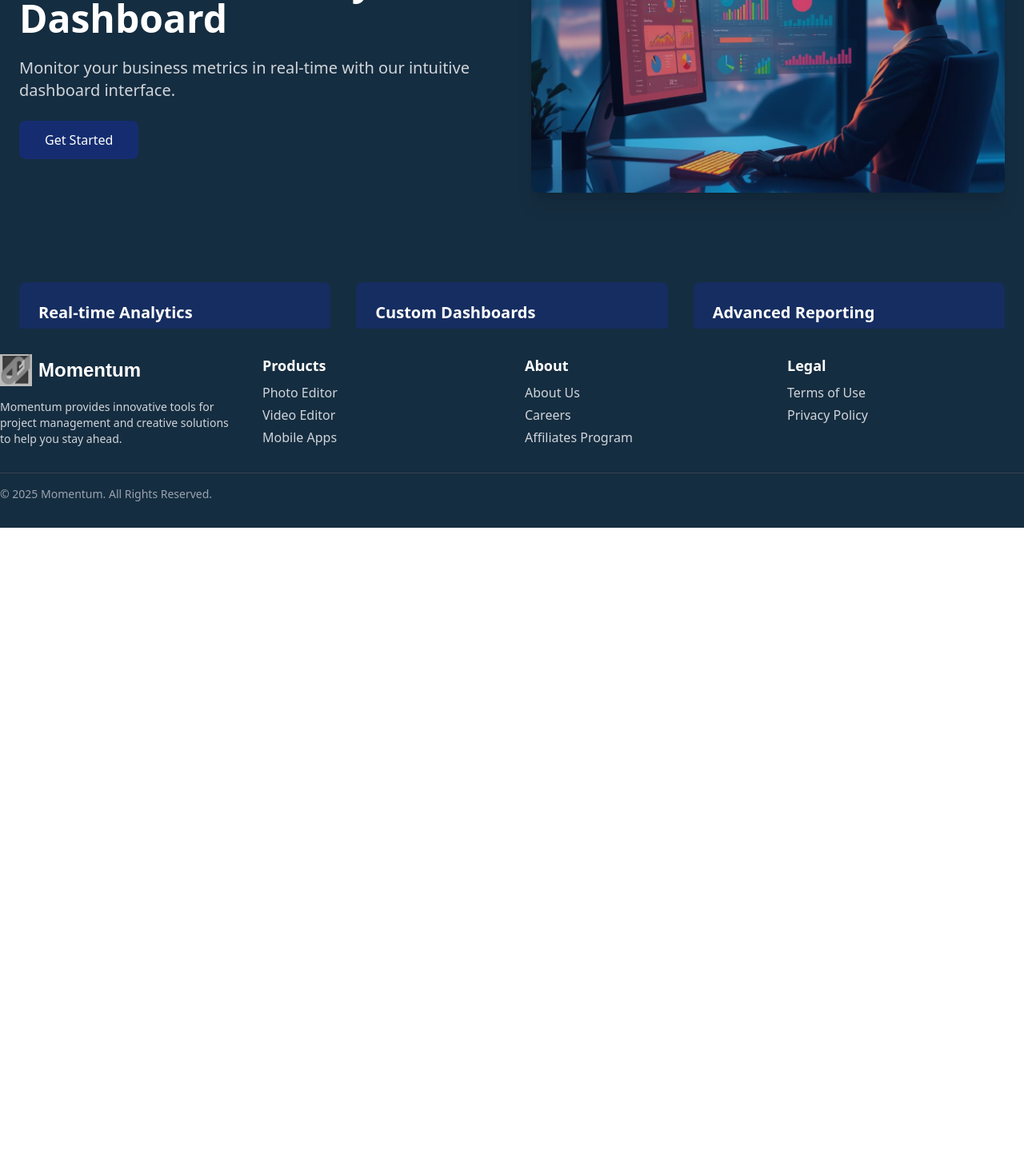
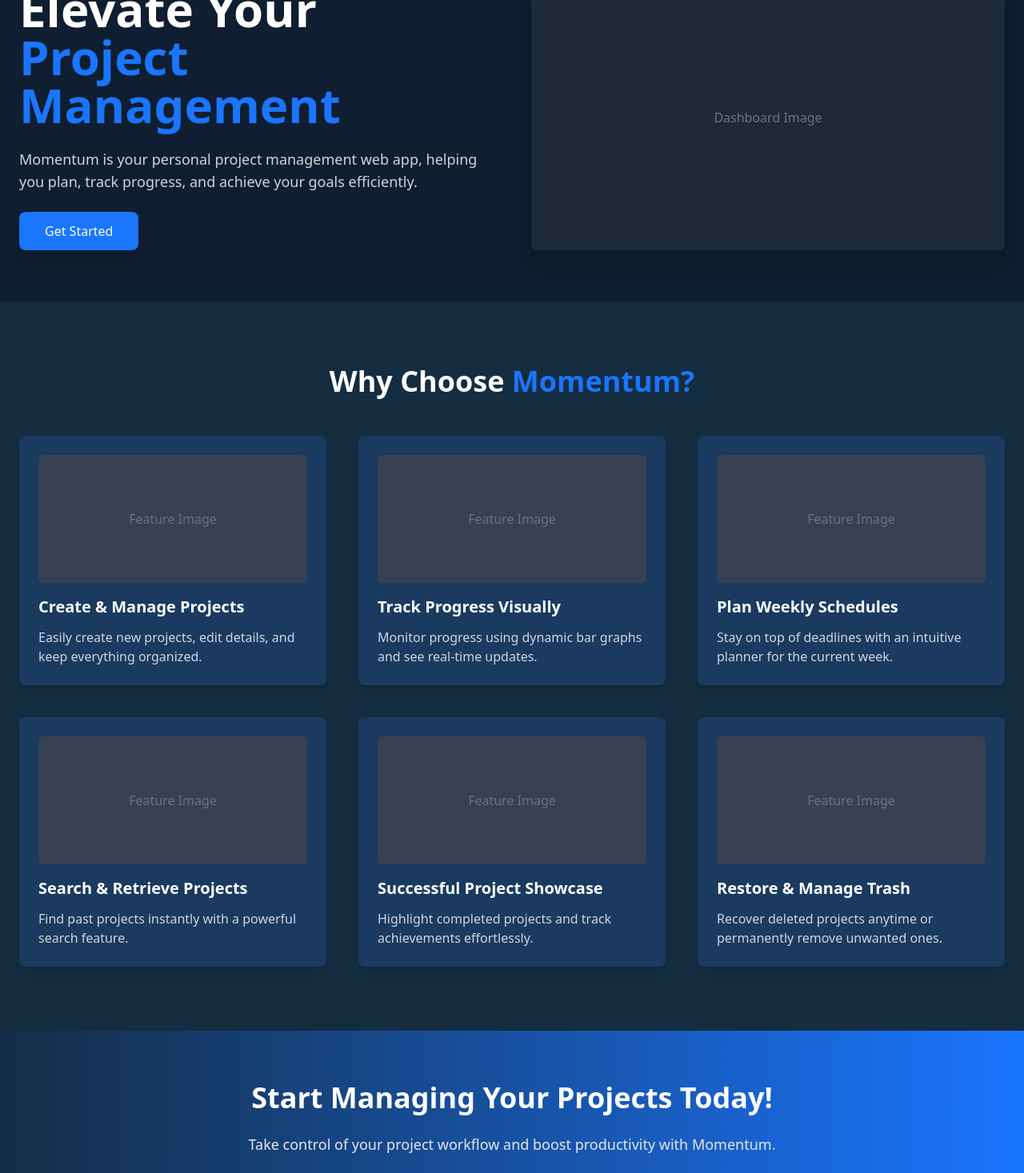
Before and after one commit to aditya-poojary/Momentum, a React (Vite) app: page / in a window 1280 px wide. Shown: the part 140-1607 px from the top of the page at 80% size. Before the commit the page ends 800 px from the top, so only its background shows below. Built offline with nearby package versions, Linux system fonts and the light colour scheme; no server answers; a web font is replaced by a local one.

Commit message:
Make the layout of the Dashboard proper. Refactor the trasbin to reduce the bugs

```diff
--- a/src/Components/Header/Header.jsx
+++ b/src/Components/Header/Header.jsx
@@ -54,11 +54,11 @@ function Header() {
   }, []);
 
   return (
-    <header className="fixed top-0 left-0 w-full bg-gradient-to-br from-[#152d30] to-[#152d70] text-white p-4 shadow-md z-50">
+    <header className="fixed top-0 left-0 w-full bg-gradient-to-br from-[#152d30] to-[#152d70] text-white p-4 shadow-md z-50 ">
 
       <nav className="container mx-auto flex justify-between items-center">
         {/* Logo */}
-        <Link to={isAuthenticated ? "/Dashboard" : "/HeroPage"} className="flex items-center ml-[80px]">
+        <Link to={isAuthenticated ? "/Dashboard" : "/"} className="flex items-center ml-[80px]">
           <img src="Logo.jpg" alt="Logo" className="h-10 w-10 mr-3" />
           <h1 className="text-3xl font-bold tracking-wide font-LogoFont">
             Momentum
@@ -68,7 +68,7 @@ function Header() {
         {/* Navigation Links */}
         <div className="flex space-x-6">
           <Link
-            to={isAuthenticated ? "/Dashboard" : "/HeroPage"}
+            to={isAuthenticated ? "/Dashboard" : "/"}
             className="text-white hover:text-gray-300 transition duration-300"
           >
             {isAuthenticated ? "Dashboard" : "Home"}
--- a/src/Components/LandingPage/LandingPage.jsx
+++ b/src/Components/LandingPage/LandingPage.jsx
@@ -1,78 +1,109 @@
-import React from 'react';
+import React from "react";
 
 const LandingPage = () => {
   return (
-    <div className="relative min-h-screen bg-[#152d40]">
-      {/* Header is integrated via router, so removing header here */}
-
+    <div className="relative min-h-screen bg-[#0f1e30]">
       {/* Main Content */}
       <main className="relative">
         {/* Hero Section */}
-        <section className="container mx-auto px-6 py-12">
+        <section className="container mx-auto px-6 py-16">
           <div className="grid md:grid-cols-2 gap-12 items-center">
             {/* Left Column - Text Content */}
             <div className="space-y-6">
-              <h1 className="text-4xl md:text-5xl font-bold text-white">
-                Professional Analytics Dashboard
+              <h1 className="text-5xl md:text-6xl font-extrabold text-white leading-tight">
+                Elevate Your <span className="text-[#1a75ff]">Project Management</span>
               </h1>
-              <p className="text-xl text-gray-300">
-                Monitor your business metrics in real-time with our intuitive dashboard interface.
+              <p className="text-lg text-gray-300">
+                Momentum is your personal project management web app, helping you plan,
+                track progress, and achieve your goals efficiently.
               </p>
-              <button className="bg-[#152d70] hover:bg-[#1a3580] text-white px-8 py-3 rounded-lg transition-colors">
+              <button className="bg-[#1a75ff] hover:bg-[#0056b3] text-white px-8 py-3 rounded-lg shadow-lg transition-all">
                 Get Started
               </button>
             </div>
 
-            {/* Right Column - Dashboard Image */}
-            <div className="relative aspect-video rounded-lg overflow-hidden shadow-xl">
-              <img
-                src="LandingPageImage.png"
-                alt="Analytics Dashboard"
-                className="w-full h-full object-cover"
-              />
-              {/* Overlay Gradient matching the theme */}
-              <div className="absolute inset-0 bg-gradient-to-br from-[#152d46]/20 to-[#152d70]/20" />
+            {/* Right Column - Dashboard Image Placeholder */}
+            <div className="relative aspect-video rounded-lg overflow-hidden shadow-xl bg-gray-800 flex items-center justify-center">
+              {/* Add Image Here */}
+              <span className="text-gray-500">Dashboard Image</span>
             </div>
           </div>
         </section>
 
         {/* Features Section */}
-        <section className="bg-[#152d40] py-16">
+        <section className="bg-[#152d40] py-20">
           <div className="container mx-auto px-6">
-            <div className="grid md:grid-cols-3 gap-8">
-              {/* Feature Cards */}
+            <h2 className="text-4xl font-bold text-white text-center mb-12">
+              Why Choose <span className="text-[#1a75ff]">Momentum?</span>
+            </h2>
+
+            <div className="grid md:grid-cols-3 gap-10">
               {[
                 {
-                  title: 'Real-time Analytics',
-                  description: 'Monitor your metrics in real-time with automatic updates.'
+                  title: "Create & Manage Projects",
+                  description:
+                    "Easily create new projects, edit details, and keep everything organized.",
                 },
                 {
-                  title: 'Custom Dashboards',
-                  description: 'Create personalized views tailored to your needs.'
+                  title: "Track Progress Visually",
+                  description:
+                    "Monitor progress using dynamic bar graphs and see real-time updates.",
                 },
                 {
-                  title: 'Advanced Reporting',
-                  description: 'Generate detailed reports with just a few clicks.'
-                }
+                  title: "Plan Weekly Schedules",
+                  description:
+                    "Stay on top of deadlines with an intuitive planner for the current week.",
+                },
+                {
+                  title: "Search & Retrieve Projects",
+                  description:
+                    "Find past projects instantly with a powerful search feature.",
+                },
+                {
+                  title: "Successful Project Showcase",
+                  description:
+                    "Highlight completed projects and track achievements effortlessly.",
+                },
+                {
+                  title: "Restore & Manage Trash",
+                  description:
+                    "Recover deleted projects anytime or permanently remove unwanted ones.",
+                },
               ].map((feature, index) => (
                 <div
                   key={index}
-                  className="bg-[#152d60] p-6 rounded-lg hover:bg-[#1a3580] transition-colors"
+                  className="bg-[#1a3a60] p-6 rounded-lg shadow-lg transform hover:scale-105 transition-all"
                 >
+                  {/* Add feature image here */}
+                  <div className="h-40 bg-gray-700 rounded-md mb-4 flex items-center justify-center">
+                    <span className="text-gray-500">Feature Image</span>
+                  </div>
                   <h3 className="text-xl font-semibold text-white mb-3">
                     {feature.title}
                   </h3>
-                  <p className="text-gray-300">
-                    {feature.description}
-                  </p>
+                  <p className="text-gray-300">{feature.description}</p>
                 </div>
               ))}
             </div>
           </div>
         </section>
+
+        {/* Call to Action */}
+        <section className="py-16 bg-gradient-to-r from-[#152d46] to-[#1a75ff] text-center">
+          <div className="container mx-auto px-6">
+            <h2 className="text-4xl font-bold text-white mb-6">
+              Start Managing Your Projects Today!
+            </h2>
+            <p className="text-lg text-gray-200 mb-6">
+              Take control of your project workflow and boost productivity with
+              Momentum.
+            </p>
+            <button className="bg-white text-[#1a75ff] font-semibold px-8 py-3 rounded-lg shadow-lg hover:bg-gray-200 transition-all">
+              Get Started Now
+            </button>
+          </div>
+        </section>
       </main>
-
-      {/* Footer is integrated via router, so removing footer here */}
     </div>
   );
 };
--- a/src/Components/Sidebar/Sidebar.jsx
+++ b/src/Components/Sidebar/Sidebar.jsx
@@ -8,7 +8,7 @@ function Sidebar({ isFooterVisible }) {
     <div
       className={`${
         isFooterVisible ? "relative" : "fixed left-0 top-16"
-      } w-24 h-full bg-[#152d46] flex flex-col items-center py-6 space-y-6 shadow-lg z-40 transition-all duration-300`}
+      } w-24 h-full bg-[#152d46] flex flex-col items-center py-6 space-y-6 shadow-lg z-40 transition-all duration-300 min-h-screen`}
     >
       <button
         onClick={() => navigate("/CreateProject")}
@@ -27,7 +27,7 @@ function Sidebar({ isFooterVisible }) {
         <img
           src="/Sidebar Images/MyProjects.png"
           alt="My Projects"
-          className="w-14 h-14"
+          className="w-12 h-12"
         />
       </button>
       <button
--- a/src/Components/TrashBin/TrashBin.jsx
+++ b/src/Components/TrashBin/TrashBin.jsx
@@ -17,30 +17,18 @@ function TrashBin() {
   const [isAuthenticated,setisauthenticated] =useState(false);
   const navigate = useNavigate();
 
-  useEffect(()=>{
+  useEffect(() => {
     const auth = getAuth();
-    const unsubscribe = onAuthStateChanged(auth, (user)=>{
-      if(user){
+    const unsubscribe = onAuthStateChanged(auth, (user) => {
+      if (user) {
         setisauthenticated(true);
-      }else{
+        setUserEmail(user.email);
+      } else {
         navigate("/SignIn");
       }
     });
-    return ()=> unsubscribe();
-  },[navigate])
-
-  if(!isAuthenticated){
-    return null;
-  }
-
-  // Fetch the current user's email
-  useEffect(() => {
-    const auth = getAuth();
-    const user = auth.currentUser;
-    if (user) {
-      setUserEmail(user.email);
-    }
-  }, []);
+    return () => unsubscribe();
+  }, [navigate]);
 
   // Fetch projects from TrashBin collection
   const fetchTrashProjects = async () => {
@@ -53,25 +41,23 @@ function TrashBin() {
       const trashRef = collection(db, "users", userEmail, "TrashBin");
       const snapshot = await getDocs(trashRef);
 
-      const currentTime = new Date().getTime(); // Get current time in milliseconds
-      const thirtyDaysInMillis = 30 * 24 * 60 * 60 * 1000; // 30 days in milliseconds
+      const currentTime = new Date().getTime();
+      const thirtyDaysInMillis = 30 * 24 * 60 * 60 * 1000;
 
       const trashData = [];
 
       for (const docSnap of snapshot.docs) {
         const docData = docSnap.data();
-        const deletedAt = docData.deletedAt?.toMillis(); // Convert Firestore Timestamp to milliseconds
+        const deletedAt = docData.deletedAt?.toMillis();
 
         if (deletedAt) {
           const timeDifference = currentTime - deletedAt;
 
           if (timeDifference > thirtyDaysInMillis) {
-            // Delete the document permanently
             const docRef = doc(db, "users", userEmail, "TrashBin", docSnap.id);
             await deleteDoc(docRef);
             console.log(`Document ${docSnap.id} deleted permanently.`);
           } else {
-            // Add the document to the trashData array if within 30 days
             trashData.push({
               id: docSnap.id,
               ...docData,
@@ -92,8 +78,10 @@ function TrashBin() {
   };
 
   useEffect(() => {
-    fetchTrashProjects();
-  }, [userEmail]);
+    if (isAuthenticated && userEmail) {  // Only fetch when both conditions are met
+      fetchTrashProjects();
+    }
+  }, [isAuthenticated, userEmail]); // Add isAuthenticated to dependencies
 
   const handleRestore = async (projectId) => {
     const result = await restoreAndCleanupProject(userEmail, projectId);
@@ -110,13 +98,11 @@ function TrashBin() {
     }
   };
 
-  // Permanently delete a project from the TrashBin
   const handlePermanentDelete = async (projectId) => {
     try {
       const projectRef = doc(db, "users", userEmail, "TrashBin", projectId);
       await deleteDoc(projectRef);
 
-      // Update the state after deletion
       setTrashProjects((prev) =>
         prev.filter((project) => project.id !== projectId)
       );
@@ -124,8 +110,6 @@ function TrashBin() {
       console.error("Error permanently deleting project:", error);
     }
   };
-
-  // Restore a project: move to Projects collection and delete from TrashBin
 
   return (
     <div className="relative flex min-h-screen flex-col bg-slate-50 group/design-root overflow-x-hidden">
--- a/src/Layout.jsx
+++ b/src/Layout.jsx
@@ -11,6 +11,11 @@ function Layout() {
   const [isAuthenticated, setIsAuthenticated] = useState(false);
   const [isFooterVisible, setIsFooterVisible] = useState(false);
   const footerRef = useRef(null);
+
+  // Scroll to top on route change
+  useEffect(() => {
+    window.scrollTo({ top: 0, behavior: "smooth" });
+  }, [location.pathname]);
 
   // Check user authentication state
   useEffect(() => {
@@ -54,21 +59,21 @@ function Layout() {
         {isAuthenticated && !hideHeaderFooter && (
           <div
             className={`${
-              isFooterVisible ? "relative" : "fixed left-0 top-16"
-            } w-24 h-full bg-[#152d46] flex flex-col items-center py-6 space-y-6 shadow-lg z-30 transition-all duration-300`}
+              isFooterVisible ? "" : " left-0 top-16"
+            } w-24 h-full bg-[#152d46] items-center py-6 space-y-6 shadow-lg z-30 `}
           >
             <Sidebar />
           </div>
         )}
 
         {/* Main Content */}
-        <div className="flex flex-col flex-grow">
+        <div className="flex flex-col flex-grow mt-14">
           <Outlet />
         </div>
       </div>
 
       {/* Footer positioned above the Sidebar */}
-      <div ref={footerRef} className="absolute bottom-0 w-full z-40">
+      <div ref={footerRef} className="bottom-0 w-full z-40">
         <Footer />
       </div>
     </div>
--- a/src/main.jsx
+++ b/src/main.jsx
@@ -82,7 +82,7 @@ const router = createBrowserRouter(
       <Route path="/CreateProject" element={<CreateProject />} />
       <Route path="/Dashboard" element={<Dashboard />} />
       <Route path = "/MyProjects" element={<MyProjects/>}/>
-      <Route path = "/TrashBin" element={<TrashBin/>}/>
+      <Route path = "/Trashbin" element={<TrashBin/>}/>
       <Route path="/Logout" element={<Logout />} />
       <Route path="/successful-projects" element={<SuccessProject/>} />
     </Route>
```
